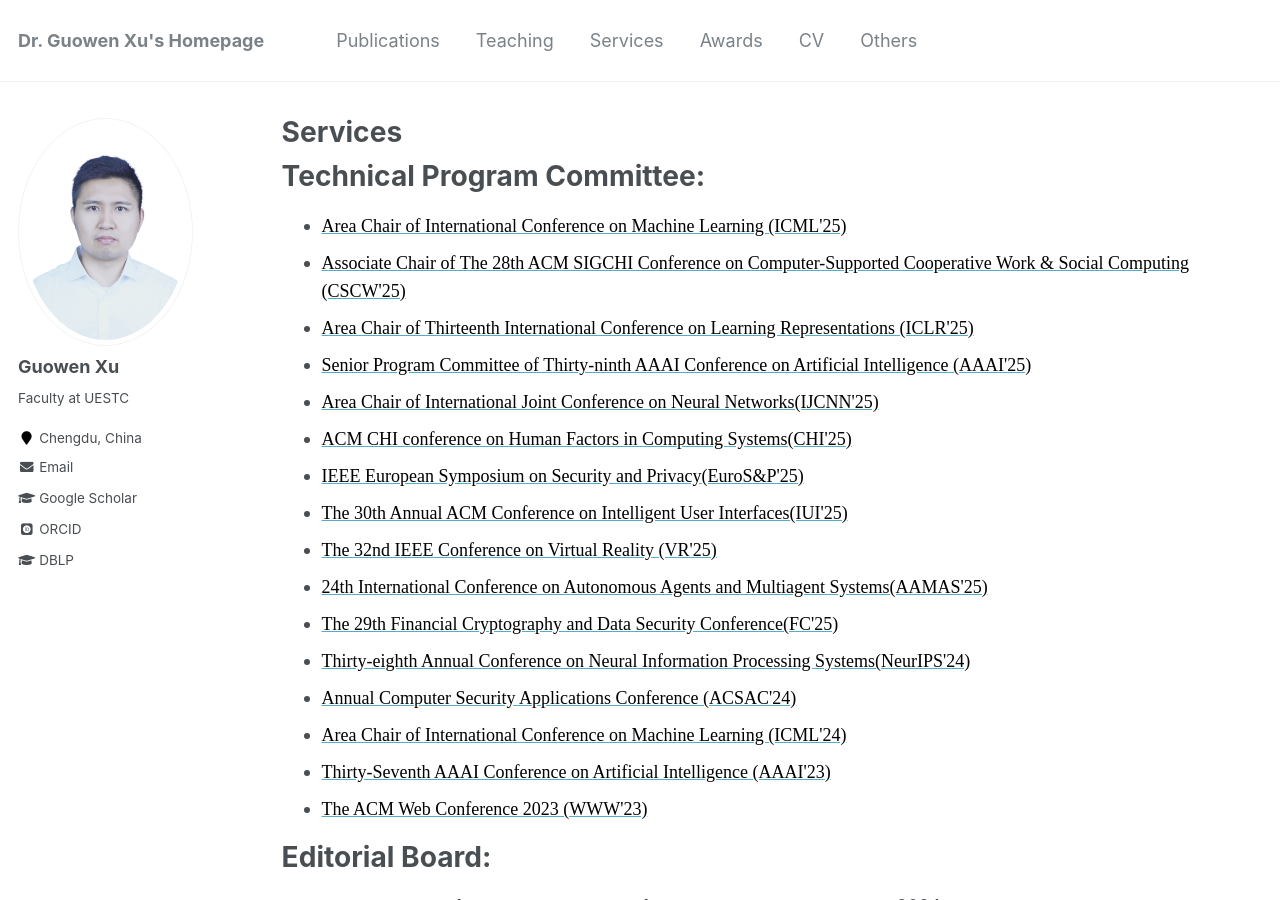
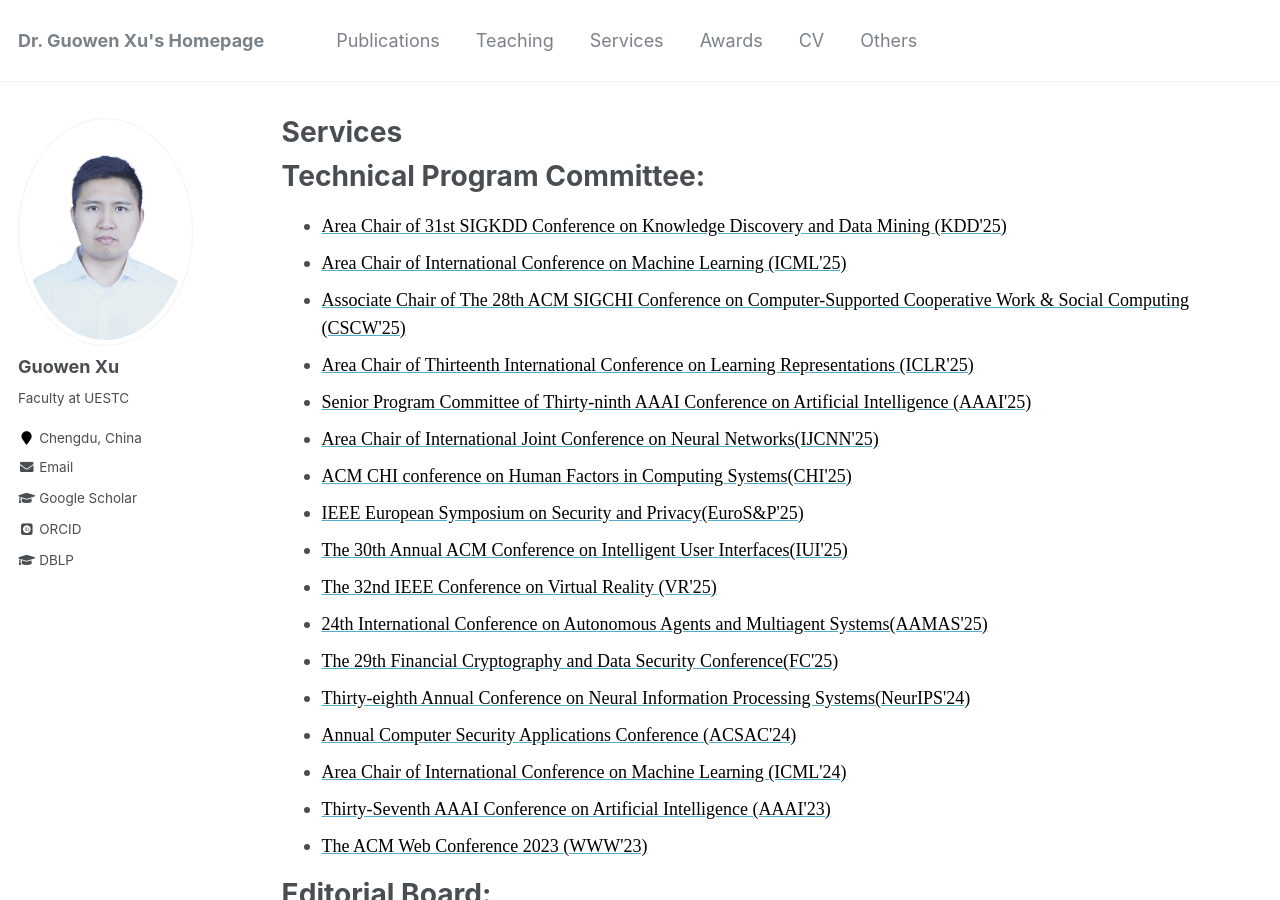
Before and after one commit to Guowen-xu/guowen-xu.github.io, a Jekyll site: the page built from _pages/services.md, in a window 1280 px wide and 900 px high. Built offline with Jekyll 4.4.1, drawn with Linux system fonts in a browser that asks for light colours; some web fonts are replaced.

Commit message:
Update services.md

```diff
--- a/_pages/services.md
+++ b/_pages/services.md
@@ -6,7 +6,8 @@ author_profile: true
 ---
 Technical Program Committee:
 ======
-*  [ <font face="Times New Roman" color=black size=4> Area Chair of International Conference on Machine Learning (ICML'25) </font>](https://icml.cc/)
+*  [ <font face="Times New Roman" color=black size=4> Area Chair of 31st SIGKDD Conference on Knowledge Discovery and Data Mining (KDD'25) </font>](https://kdd2025.kdd.org/applied-data-science-ads-track-call-for-papers/)
+*   [ <font face="Times New Roman" color=black size=4> Area Chair of International Conference on Machine Learning (ICML'25) </font>](https://icml.cc/)
 *   [<font face="Times New Roman" color=black size=4> Associate Chair of The 28th ACM SIGCHI Conference on Computer-Supported Cooperative Work & Social Computing (CSCW'25)</font>](https://cscw.acm.org/2025/)
 *   [<font face="Times New Roman" color=black size=4> Area Chair of Thirteenth International Conference on Learning Representations (ICLR'25)</font>](https://iclr.cc/Conferences/2025)
 *  [<font face="Times New Roman" color=black size=4>Senior Program Committee of Thirty-ninth AAAI Conference on Artificial Intelligence (AAAI'25)</font>](https://aaai.org/Conferences/AAAI-23/)
```
